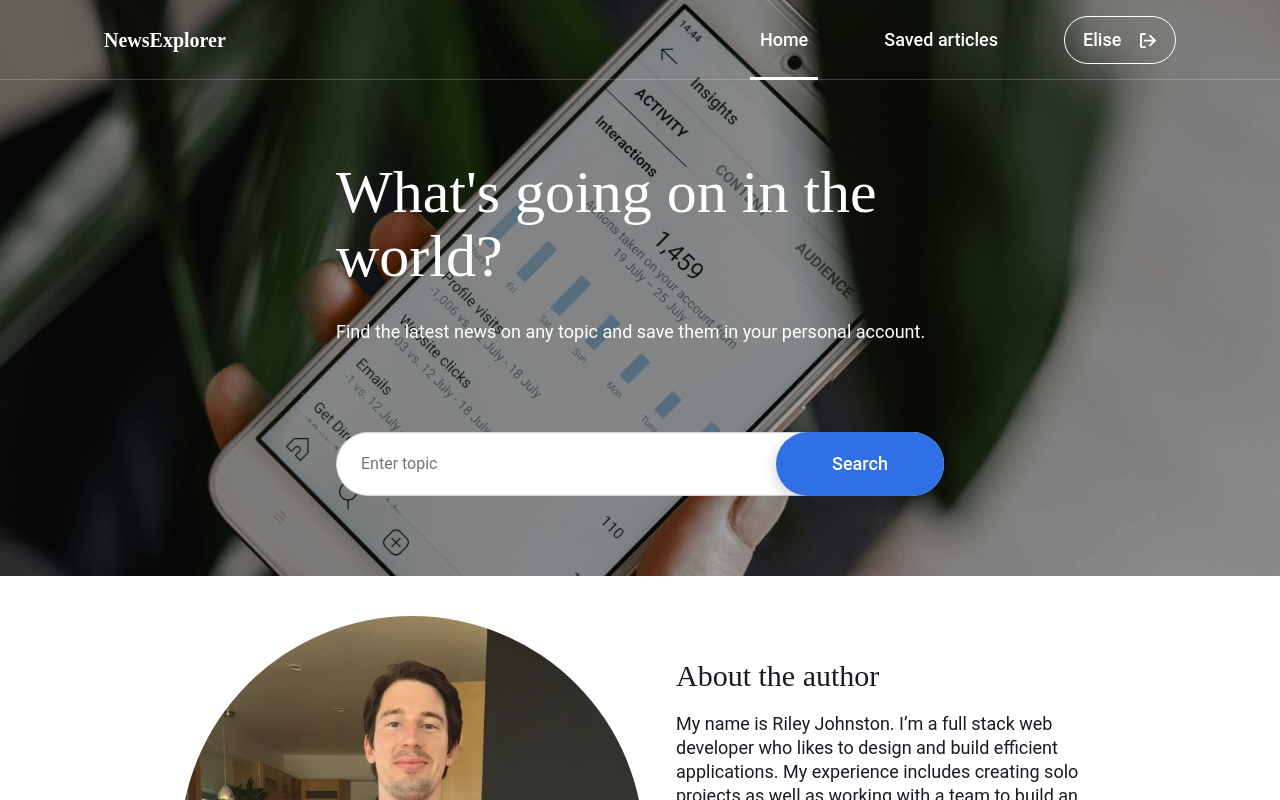
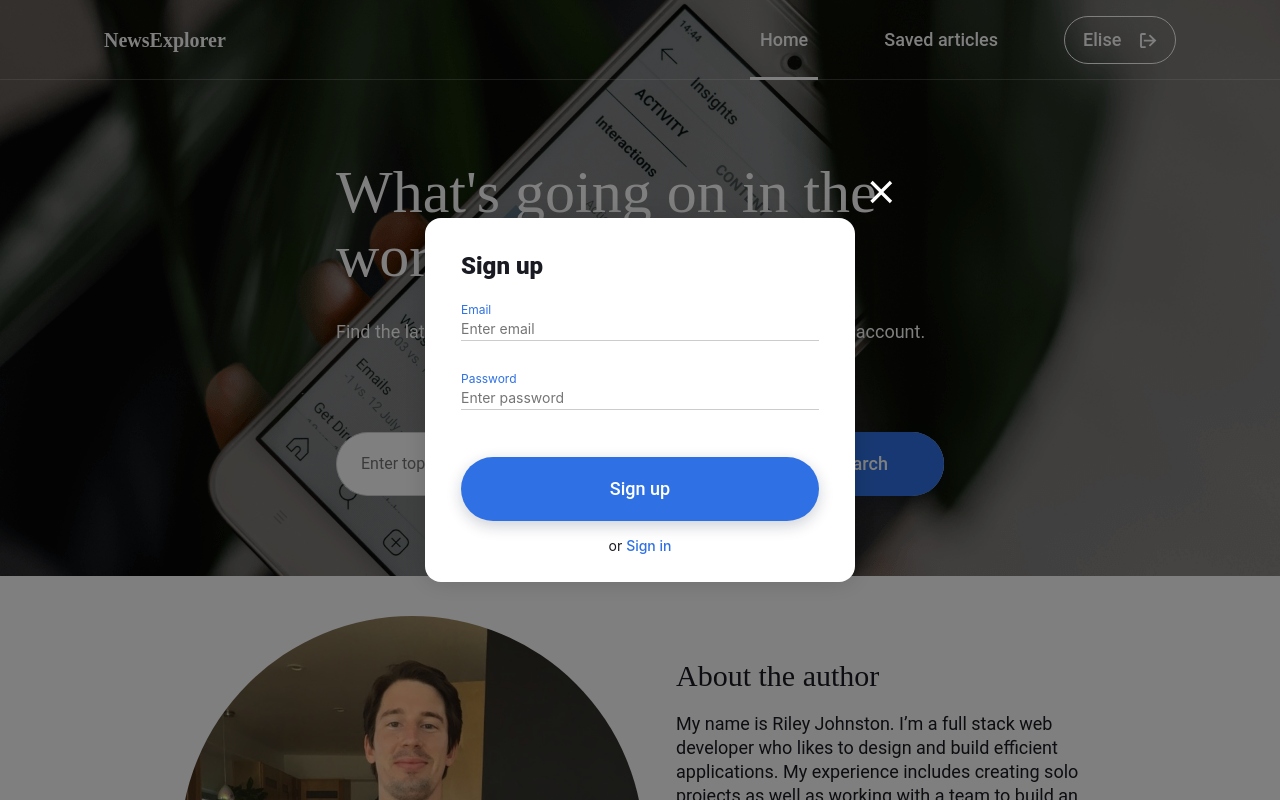
Before and after one commit to rileydanejohnston/news-explorer-frontend, a React (Create React App) app: page / in a window 1280 px wide. Both pictures are taken after a click on the button "Sign in". Shown: the top 800 px of the page. Built offline with nearby package versions, Linux system fonts and the light colour scheme; no server answers; the HTML template or start-up script is replaced by a standard one.

Commit message:
feat: add isLoginOpen state, add close via escape and overlay click

```diff
--- a/src/components/App/App.js
+++ b/src/components/App/App.js
@@ -25,6 +25,7 @@ function App() {
   const [index, setIndex] = useState(0);
   const [moreArticles, setMoreArticles] = useState(true);
   const [savedArticles, setSavedArticles] = useState([]);
+  const [isLoginModalOpen, setIsLoginModalOpen] = useState(false);
 
   // check if there's anything in local storage when page opens
   useEffect(() => {
@@ -64,11 +65,16 @@ function App() {
 
 
   const handleLogIn = () => {
+    setIsLoginModalOpen(true);
     setLoggedIn(true);
   }
 
   const handleLogOut = () => {
     setLoggedIn(false);
+  }
+
+  const closeAllModals = () => {
+    setIsLoginModalOpen(false);
   }
 
   // update button liked status on frontend
@@ -253,7 +259,10 @@ function App() {
       {/*<ModalWithForm />*/}
       {/*<RegisterSuccessModal />*/}
       {/*<RegisterModal />*/}
-      <LoginModal />
+      <LoginModal
+        isLoginModalOpen={isLoginModalOpen}
+        closeAllModals={closeAllModals}
+      />
     </Wrapper>
   );
 }
--- a/src/components/LoginModal/LoginModal.js
+++ b/src/components/LoginModal/LoginModal.js
@@ -2,9 +2,12 @@ import React from 'react'
 import ModalWithForm from '../ModalWithForm/ModalWithForm'
 import { InputError, Label, Input, InputGroup, InputsWrapper } from '../RegisterModal/styledRegisterModal'
 
-export default function LoginModal() {
+export default function LoginModal({ isLoginModalOpen, closeAllModals }) {
   return (
-    <ModalWithForm>
+    <ModalWithForm
+      isModalOpen={isLoginModalOpen}
+      closeAllModals={closeAllModals}
+    >
       <InputsWrapper>
         <InputGroup>
           <Label for='email'>Email</Label>
--- a/src/components/ModalWithForm/ModalWithForm.js
+++ b/src/components/ModalWithForm/ModalWithForm.js
@@ -1,16 +1,38 @@
-import React from 'react'
+import { React, useEffect } from 'react'
 import { CloseIcon, ModalContent, ModalWrapper, Form, FormLink, SubmitError, LinkWrapper, Submit, Title } from './styledModalWithForm'
 
-export default function ModalWithForm({ formTitle, children, buttonText, linkText }) {
+export default function ModalWithForm({ formTitle, children, buttonText, linkText, isModalOpen, closeAllModals }) {
+
+  // close via escape
+  useEffect(() => {
+    const closeEsc = (e) => {
+      if (e.key === 'Escape') {
+        closeAllModals();
+      }
+    }
+    document.addEventListener('keydown', closeEsc);
+    return () => document.removeEventListener('keydown', closeEsc);
+  }, [])
+
+  // close via overlay click
+  useEffect(() => {
+    const closeOverlayClick = (e) => {
+      if (e.target.classList.contains('modal')) {
+        closeAllModals();
+      }
+    }
+    document.addEventListener('click', closeOverlayClick);
+    return () => document.removeEventListener('click', closeOverlayClick);
+  }, [])
 
   const handleModalSubmit = (e) => {
     e.preventDefault();
   }
 
   return (
-    <ModalWrapper>
+    <ModalWrapper className='modal' isModalOpen={isModalOpen}>
       <ModalContent>
-        <CloseIcon />
+        <CloseIcon onClick={closeAllModals} />
         <Form onSubmit={handleModalSubmit}>
           <Title>Sign up</Title>
           { children }
--- a/src/components/ModalWithForm/styledModalWithForm.js
+++ b/src/components/ModalWithForm/styledModalWithForm.js
@@ -8,7 +8,9 @@ export const ModalWrapper = styled.div`
   display: flex;
   justify-content: center;
   align-items: center;
-  visibility: hidden;
+  visibility: ${props => props.isModalOpen ? 'visible' : 'hidden'};
+  opacity: ${props => props.isModalOpen ? 1 : 0};
+  transition: opacity .5s, visibility .5s;
   position: fixed;
   top: 0;
   left: 0;
@@ -30,6 +32,10 @@ export const CloseIcon = styled.div`
   position: absolute;
   top: -46px;
   right: -46px;
+
+  &:hover {
+    cursor: pointer;
+  }
 `;
 
 export const Form = styled.form``;
```
